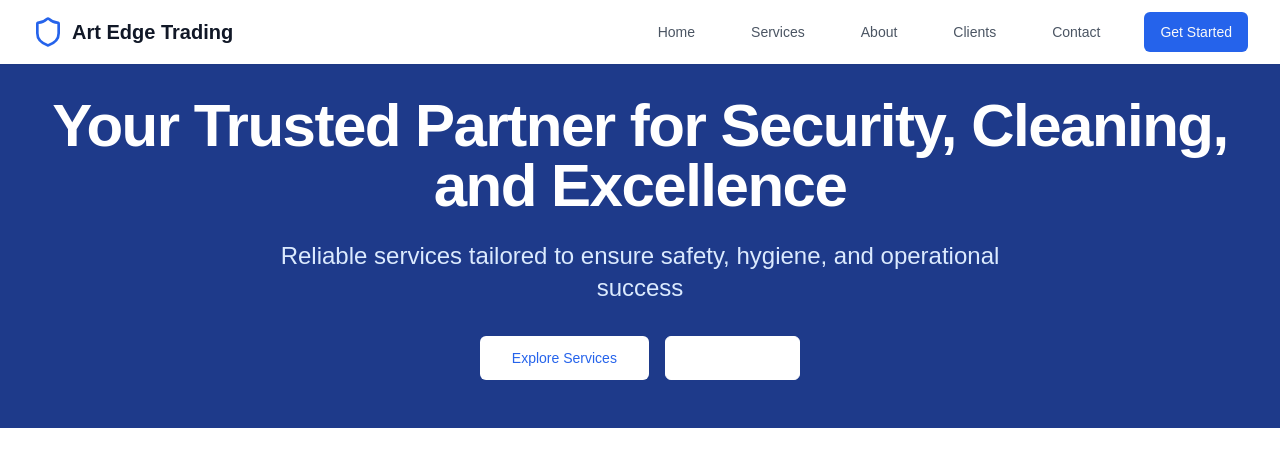
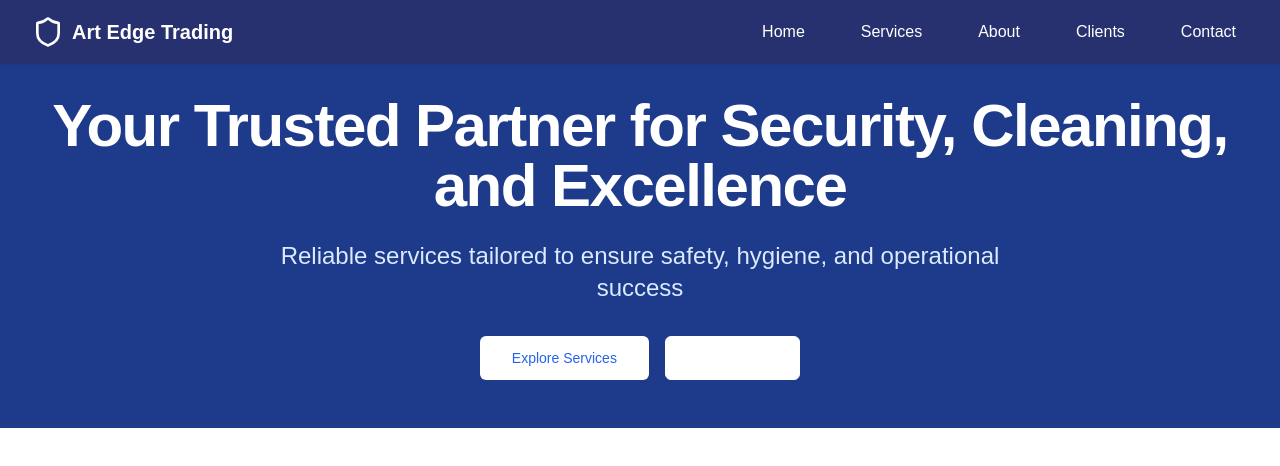
Before and after one commit to sirajyesuf/artedge, a Next.js app: page / in a window 1280 px wide. Shown: the top 466 px of the page. Built offline with nearby package versions, Linux system fonts and the light colour scheme.

Commit message:
=navbar items hover color updated

```diff
--- a/components/navbar.tsx
+++ b/components/navbar.tsx
@@ -17,13 +17,13 @@ export function Navbar() {
   ];
 
   return (
-    <nav className="bg-white shadow-sm fixed w-full z-50">
+    <nav className="bg-[#28316f] shadow-sm fixed w-full z-50">
       <div className="max-w-7xl mx-auto px-4 sm:px-6 lg:px-8">
         <div className="flex justify-between h-16">
           <div className="flex items-center">
             <Link href="/" className="flex items-center">
-              <Shield className="h-7 w-7 md:h-8 md:w-8 text-blue-600" />
-              <span className="ml-2 text-lg md:text-xl font-bold text-gray-900">
+              <Shield className="h-7 w-7 md:h-8 md:w-8  text-white" />
+              <span className="ml-2 text-lg md:text-xl font-bold  text-white">
                 Art Edge Trading
               </span>
             </Link>
@@ -35,21 +35,21 @@ export function Navbar() {
               <Link
                 key={item.name}
                 href={item.href}
-                className="text-gray-600 hover:text-blue-600 px-3 py-2 rounded-md text-sm font-medium transition-colors"
+                className=" text-white hover:text-[#ADD8E6] px-3 py-2 rounded-md text-md font-medium transition-colors"
               >
                 {item.name}
               </Link>
             ))}
-            <Button className="bg-blue-600 hover:bg-blue-700">
+            {/* <Button className="bg-blue-600 hover:bg-blue-700">
               Get Started
-            </Button>
+            </Button> */}
           </div>
 
           {/* Mobile menu button */}
           <div className="flex items-center md:hidden">
             <button
               onClick={() => setIsOpen(!isOpen)}
-              className="text-gray-600 hover:text-blue-600 p-2"
+              className="text-white hover:text-[#ADD8E6] p-2"
               aria-label="Toggle menu"
             >
               {isOpen ? (
@@ -73,7 +73,7 @@ export function Navbar() {
             <Link
               key={item.name}
               href={item.href}
-              className="text-gray-600 hover:text-blue-600 block px-3 py-2 rounded-md text-base font-medium"
+              className="text-white hover:text-[#ADD8E6] block px-3 py-2 rounded-md text-base font-medium"
               onClick={() => setIsOpen(false)}
             >
               {item.name}
```
